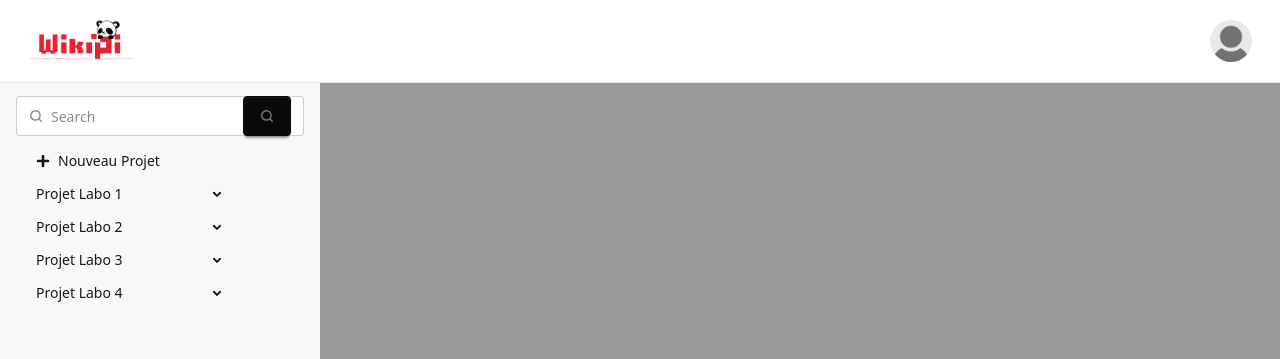
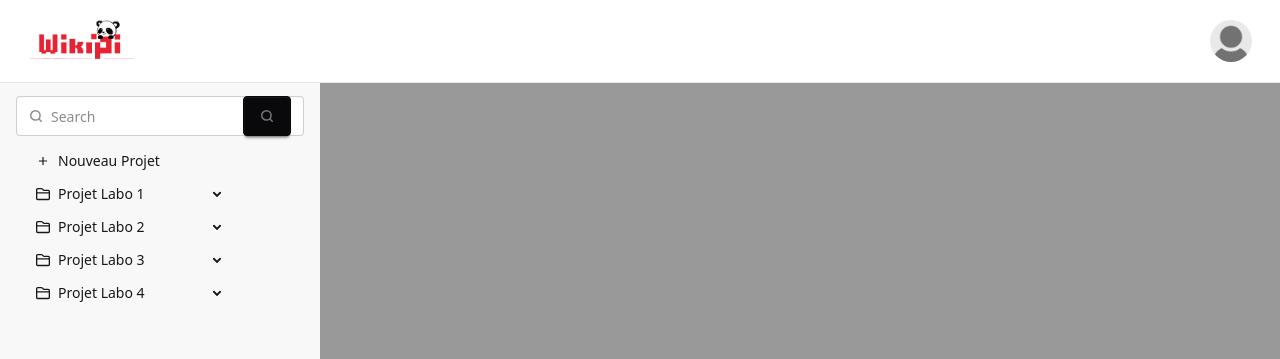
Before and after one commit to LiamOgu/wikipi, a React (Vite) app: page / in a window 1280 px wide. Both pictures are taken after a click on the label "Open Sidebar". Shown: the top 359 px of the page. Built offline with nearby package versions, Linux system fonts and the light colour scheme.

Commit message:
Feat : ajouts d'icones

```diff
--- a/src/components/Sidebar.jsx
+++ b/src/components/Sidebar.jsx
@@ -1,4 +1,6 @@
-import { FaPlus } from "react-icons/fa";
+import { FaPlus, FaRegFolder } from "react-icons/fa";
+import { MdAdd } from 'react-icons/md';
+import { FaRegFolderClosed } from "react-icons/fa6";
 import Loupe from "./Loupe.jsx";
 const Sidebar = () => {
   return (
@@ -21,18 +23,27 @@ const Sidebar = () => {
               {/*logo loupe search gauche*/}
               <Loupe />
               <input type="search" required placeholder="Search" />
-              <button className="btn btn-neutral join-item"><Loupe /></button>
+              <button className="btn btn-neutral join-item">
+                <Loupe />
+              </button>
             </label>
             <ul className="menu bg-base-200 rounded-box w-56">
               <li>
                 <a>
-                  <FaPlus /> Nouveau Projet
+                  <MdAdd /> Nouveau Projet
                 </a>
               </li>
               <li>
                 <details>
-                  <summary>Projet Labo 1</summary>
+                  <summary>
+                    <FaRegFolderClosed /> Projet Labo 1
+                  </summary>
                   <ul>
+                    <li>
+                      <a>
+                        <MdAdd /> Nouveau Projet
+                      </a>
+                    </li>
                     <li>
                       <a>Documentation</a>
                     </li>
@@ -45,8 +56,15 @@ const Sidebar = () => {
                   </ul>
                 </details>
                 <details>
-                  <summary>Projet Labo 2</summary>
+                  <summary>
+                    <FaRegFolderClosed /> Projet Labo 2
+                  </summary>
                   <ul>
+                    <li>
+                      <a>
+                        <MdAdd /> Nouveau Projet
+                      </a>
+                    </li>
                     <li>
                       <a>Documentation</a>
                     </li>
@@ -59,8 +77,15 @@ const Sidebar = () => {
                   </ul>
                 </details>
                 <details>
-                  <summary>Projet Labo 3</summary>
+                  <summary>
+                    <FaRegFolderClosed /> Projet Labo 3
+                  </summary>
                   <ul>
+                    <li>
+                      <a>
+                        <MdAdd /> Nouveau Projet
+                      </a>
+                    </li>
                     <li>
                       <a>Documentation</a>
                     </li>
@@ -73,8 +98,15 @@ const Sidebar = () => {
                   </ul>
                 </details>
                 <details>
-                  <summary>Projet Labo 4</summary>
+                  <summary>
+                    <FaRegFolderClosed /> Projet Labo 4
+                  </summary>
                   <ul>
+                    <li>
+                      <a>
+                        <MdAdd /> Nouveau Projet
+                      </a>
+                    </li>
                     <li>
                       <a>Documentation</a>
                     </li>
```
